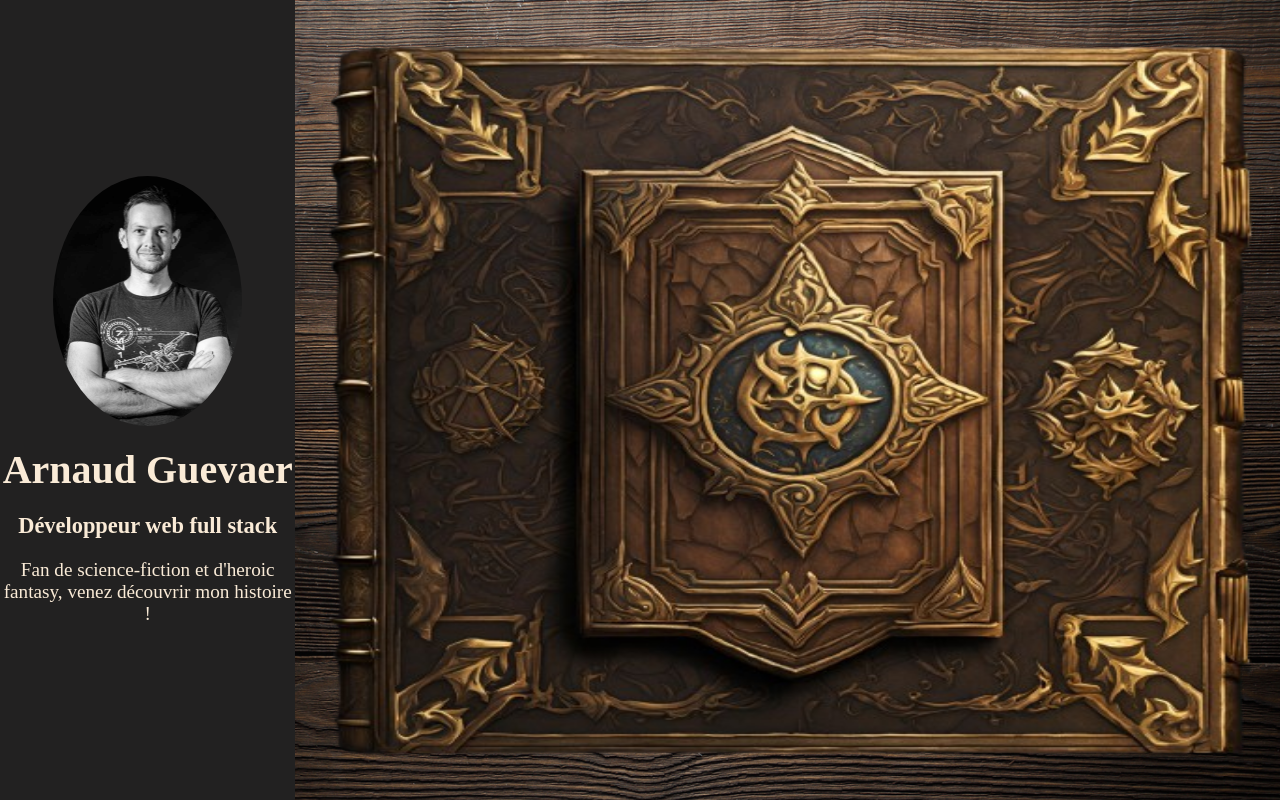
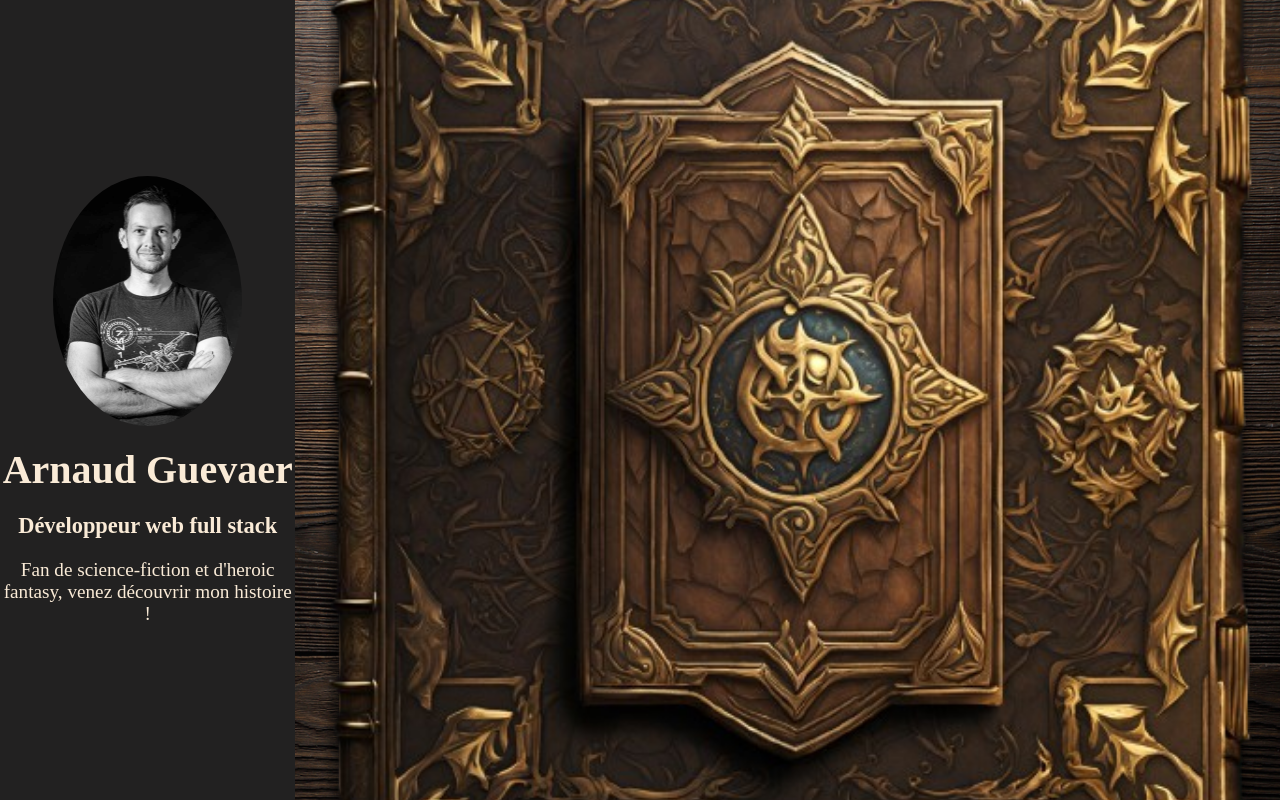
Before and after one commit to Arnaud6216/Portfolio, a React (Vite) app in the folder client/: page / in a window 1280 px wide. Built offline with nearby package versions, Linux system fonts and the light colour scheme.

Commit message:
adding animation and deleting framer-motion

```diff
--- a/client/src/Pages/Page1.tsx
+++ b/client/src/Pages/Page1.tsx
@@ -1,15 +1,8 @@
 import "./Page.css";
-import { motion } from "framer-motion";
 
 const Page1 = () => {
   return (
-    <motion.div
-      className="page"
-      initial={{ rotateY: -90, opacity: 0 }}
-      animate={{ rotateY: 0, opacity: 1 }}
-      exit={{ rotateY: 90, opacity: 0 }}
-      transition={{ duration: 0.6 }}
-    >
+    <div className="page">
       <div className="page-content">
         <h2>Introduction</h2>
         <p className="page-text">
@@ -40,7 +33,8 @@ const Page1 = () => {
           <strong>bien décidé à faire de cette passion mon métier</strong>.
         </p>
       </div>
-    </motion.div>
+        <div className="page-behind" />
+    </div>
   );
 };
 
--- a/client/src/Pages/Page2.tsx
+++ b/client/src/Pages/Page2.tsx
@@ -1,5 +1,4 @@
 import "./Page.css";
-import { motion } from "framer-motion";
 import { useEffect, useState } from "react";
 
 interface Skills {
@@ -22,13 +21,7 @@ const Page2 = () => {
 
   return (
     <>
-      <motion.div
-        className="page"
-        initial={{ rotateY: -90, opacity: 0 }}
-        animate={{ rotateY: 0, opacity: 1 }}
-        exit={{ rotateY: 90, opacity: 0 }}
-        transition={{ duration: 0.6 }}
-      >
+      <div className="page" >
         <div className="page-content">
           <h2 className="skills-title">Compétences</h2>
 
@@ -70,7 +63,7 @@ const Page2 = () => {
             </article>
           </section>
         </div>
-      </motion.div>
+      </div>
     </>
   );
 };
--- a/client/src/Pages/Page3.tsx
+++ b/client/src/Pages/Page3.tsx
@@ -1,5 +1,4 @@
 import "./Page.css";
-import { motion } from "framer-motion";
 import { useEffect, useState } from "react";
 
 interface Projects {
@@ -34,13 +33,7 @@ const Page3 = () => {
   };
 
   return (
-    <motion.div
-      className="page"
-      initial={{ rotateY: -90, opacity: 0 }}
-      animate={{ rotateY: 0, opacity: 1 }}
-      exit={{ rotateY: 90, opacity: 0 }}
-      transition={{ duration: 0.6 }}
-    >
+    <div className="page">
       <div className="page-content">
         <h2>Mes projets</h2>
         <section className="projects-container">
@@ -67,14 +60,7 @@ const Page3 = () => {
           onClick={handleCloseDetails}
           onKeyUp={(e) => e.key === "Escape" && handleCloseDetails()}
         >
-          <motion.div
-            className="popup-content"
-            initial={{ scale: 0.8, opacity: 0 }}
-            animate={{ scale: 1, opacity: 1 }}
-            exit={{ scale: 0.8, opacity: 0 }}
-            transition={{ duration: 0.4 }}
-            onClick={(e) => e.stopPropagation()}
-          >
+          <div className="popup-content">
             <button
               type="button"
               className="close-button"
@@ -99,10 +85,10 @@ const Page3 = () => {
             >
               Voir sur Github
             </a>
-          </motion.div>
+          </div>
         </div>
       )}
-    </motion.div>
+    </div>
   );
 };
 
--- a/client/src/Pages/Page4.tsx
+++ b/client/src/Pages/Page4.tsx
@@ -1,5 +1,4 @@
 import "./Page.css";
-import { motion } from "framer-motion";
 import { useState } from "react";
 
 const Page4 = () => {
@@ -48,13 +47,7 @@ const Page4 = () => {
   };
 
   return (
-    <motion.div
-      className="page"
-      initial={{ rotateY: -90, opacity: 0 }}
-      animate={{ rotateY: 0, opacity: 1 }}
-      exit={{ rotateY: 90, opacity: 0 }}
-      transition={{ duration: 0.6 }}
-    >
+    <div className="page">
       <h2 className="contact-title">Contactez moi</h2>
       <div className="page4-content">
         <div className="content-container">
@@ -149,7 +142,7 @@ const Page4 = () => {
       <div id="response" style={{ color: responseColor, marginTop: "10px" }}>
         {responseMessage}
       </div>
-    </motion.div>
+    </div>
   );
 };
 
--- a/client/src/Pages/TableView/TableView.css
+++ b/client/src/Pages/TableView/TableView.css
@@ -5,14 +5,15 @@
 }
 
 .table-view {
+  position: fixed;
   display: flex;
-  justify-content: space-between;
   align-items: center;
   height: 100vh;
   width: 100vw;
   text-align: center;
   background: url("../../../public/background.jpg");
   background-size: cover;
+  z-index: -2;
 }
 
 .table-view h1 {
@@ -31,6 +32,7 @@
   justify-content: center;
   background-color: rgb(34, 33, 33);
   color: antiquewhite;
+  margin-right: 10rem;
 }
 
 .profile-img {
@@ -51,11 +53,49 @@
 .book-image {
   width: 100%;
   height: 100%;
+  perspective: 2000px;
+  animation: closeBook 2s forwards;
+  transform-origin: left;
 }
+
 
 .book-image:hover {
   cursor: pointer;
   transform: scale(1.01);
+  transform-origin: left;
+  animation: openBook 1s forwards;
+}
+
+@keyframes openBook {
+  0% {
+    transform: rotateY(0deg);
+  }
+  100% {
+    transform: rotateY(30deg);
+  }
+}
+
+@keyframes closeBook {
+  0% {
+    transform: rotateY(30deg);
+  }
+  100% {
+    transform: rotateY(0deg);
+  }
+}
+
+.page-behind {
+  width: 100%;
+  height: 100%;
+  border-radius: 5%;
+  position: absolute;
+  top: 0;
+  left: 0;
+  background: url("../../../public/page.png");
+  background-size: cover;
+  z-index: -1;
+  transform: scale(0.91);
+  box-shadow: 0 0 10px 10px rgba(0, 0, 0, 0.5);
 }
 
 @media only screen and (min-device-width: 320px) and (max-device-width: 480px) {
--- a/client/src/Pages/TableView/TableView.tsx
+++ b/client/src/Pages/TableView/TableView.tsx
@@ -37,8 +37,8 @@ const TableView = () => {
           alt="Livre fermé"
           className="book-image"
         />
+      <div className="page-behind" />
       </div>
-      <div className="page-behind" />
     </div>
   );
 };
--- a/client/src/components/Layout/Layout.css
+++ b/client/src/components/Layout/Layout.css
@@ -12,6 +12,7 @@
   height: 90vh;
   max-width: 800px;
   text-align: center;
+  position: relative;
 }
 
 .navigation-buttons {
@@ -36,6 +37,32 @@
   border-radius: 5px;
   transition: background-color 0.3s;
   width: 11rem;
+}
+
+.page-turn-next {
+animation: previous ease-in-out 1s;
+}
+
+@keyframes previous {
+  0% {
+    transform: translateX(100%);
+  }
+  100% {
+    transform: translateX(0);
+  }
+}
+
+.page-turn-previous {
+ animation: next ease-in-out 1s;
+}
+
+@keyframes next {
+  0% {
+    transform: translateX(-100%);
+  }
+  100% {
+    transform: translateX(0);
+  }
 }
 
 @media only screen and (min-device-width: 320px) and (max-device-width: 480px) {
@@ -74,5 +101,6 @@
   .book-container {
     width: inherit;
     max-width: inherit;
+    height: initial;
   }
 }
--- a/client/src/components/Layout/Layout.tsx
+++ b/client/src/components/Layout/Layout.tsx
@@ -1,8 +1,12 @@
 import { Outlet, useLocation, useNavigate } from "react-router-dom";
+import { useState } from "react";
 import Navbar from "../Navbar/Navbar";
 import "./Layout.css";
 
 const Layout = () => {
+
+const [animation, setAnimation] = useState<string | null>(null);
+
   const navigate = useNavigate();
   const location = useLocation();
 
@@ -19,12 +23,20 @@ const Layout = () => {
   const goToPreviousPage = () => {
     if (currentPageIndex > 0) {
       navigate(pages[currentPageIndex - 1]);
+      setAnimation("page-turn-previous");
+      setTimeout(() => {
+        setAnimation(null);
+      }, 1000);
     }
   };
 
   const goToNextPage = () => {
     if (currentPageIndex < pages.length - 1) {
       navigate(pages[currentPageIndex + 1]);
+      setAnimation("page-turn-next");
+      setTimeout(() => {
+        setAnimation(null);
+      }, 1000);
     }
   };
 
@@ -32,7 +44,7 @@ const Layout = () => {
     <div className="layout">
       <Navbar />
 
-      <div className="book-container">
+      <div className={`book-container ${animation}`}>
         <Outlet />
       </div>
 
```
